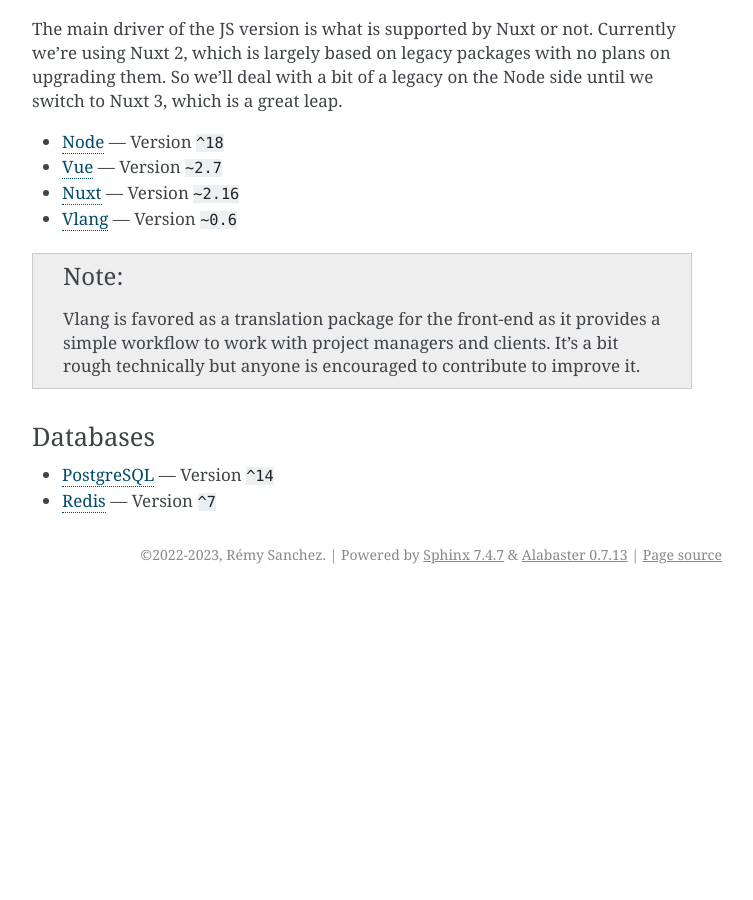
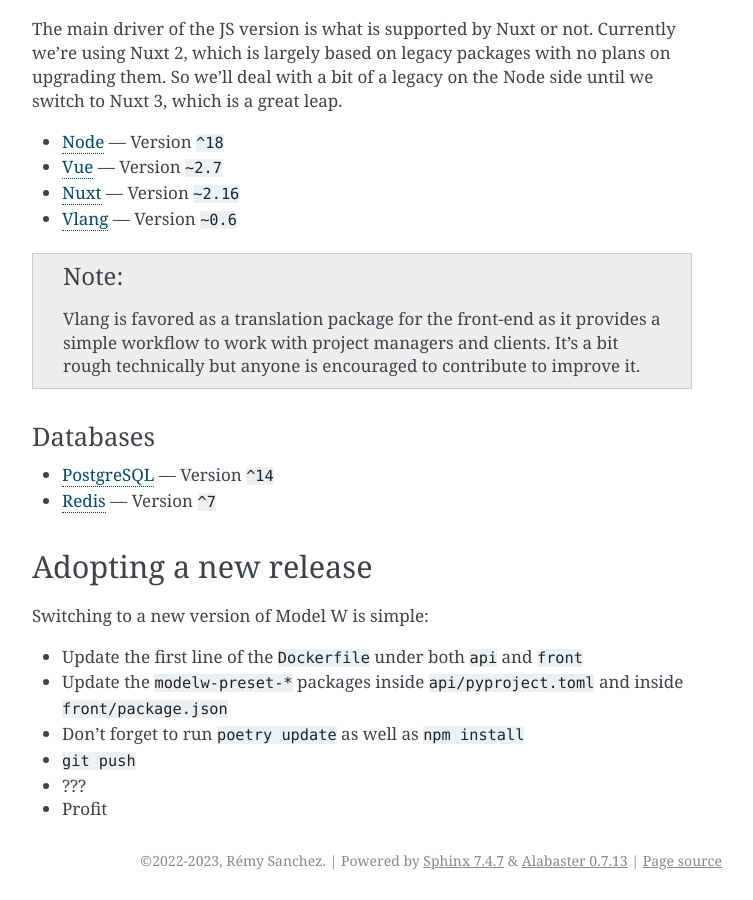
Before and after one commit to ModelW/directory, a Sphinx documentation site: the page built from doc/source/release-cycle.md, in a window 1280 px wide and 900 px high, scrolled down 2559 px. Shown: the whole window, without its empty margins (388-1141 px from the left). Built offline with Sphinx 7.4.7, drawn with Linux system fonts in a browser that asks for light colours; before the commit the page ends 3153 px from its top, so only the background shows below that; some of the changed text lies outside the part shown.

Commit message:
Tell Model W enjoyers how to update

```diff
--- a/doc/source/release-cycle.md
+++ b/doc/source/release-cycle.md
@@ -133,3 +133,14 @@
 -   [PostgreSQL](https://www.postgresql.org/support/versioning/) &mdash; Version
     `^14`
 -   [Redis](https://redis.io/topics/release-notes) &mdash; Version `^7`
+
+## Adopting a new release
+
+Switching to a new version of Model W is simple:
+
+-   Update the first line of the `Dockerfile` under both `api` and `front`
+-   Update the `modelw-preset-*` packages  inside `api/pyproject.toml` and inside `front/package.json`
+-   Don't forget to run `poetry update` as well as `npm install`
+-   `git push`
+-   ???
+-   Profit
```
